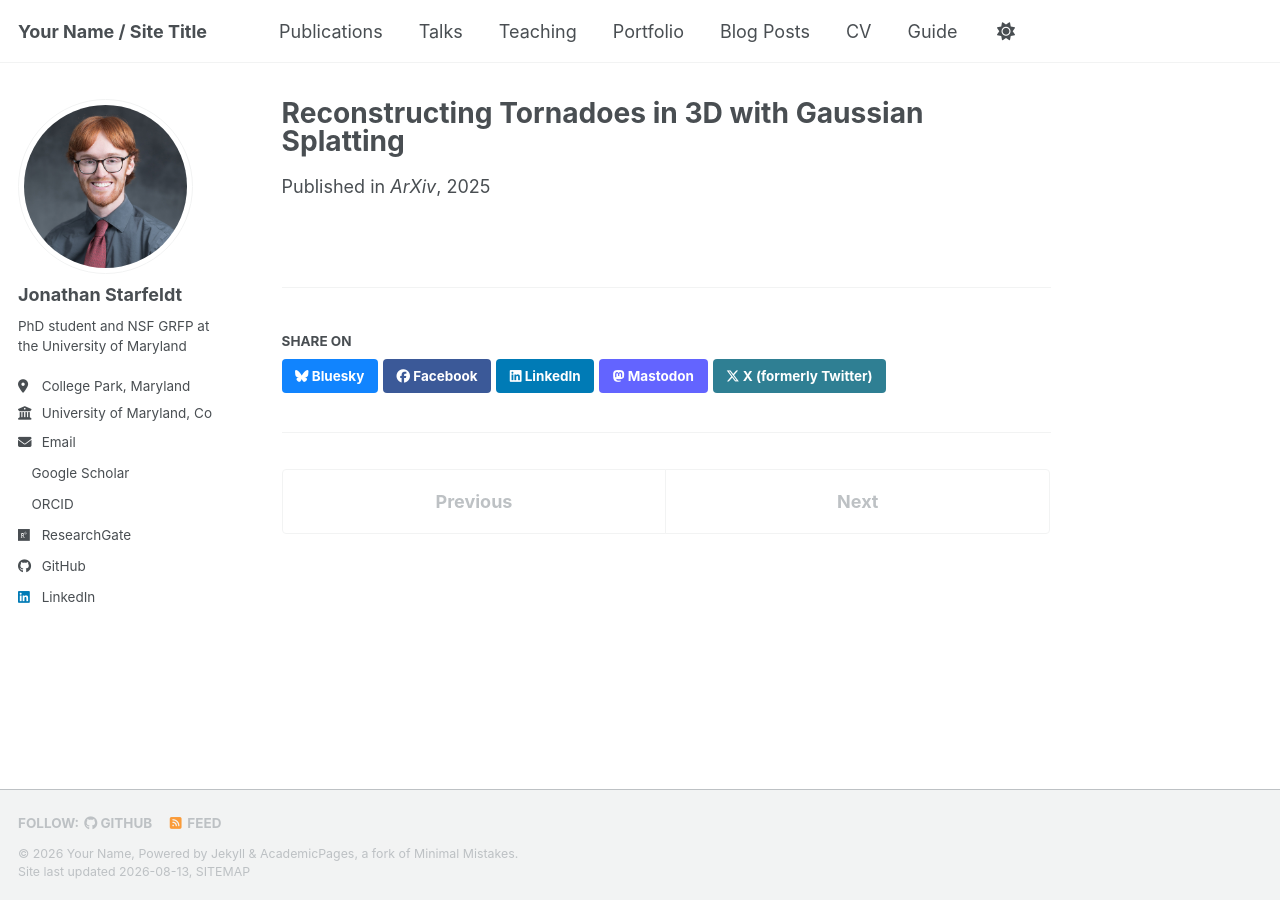
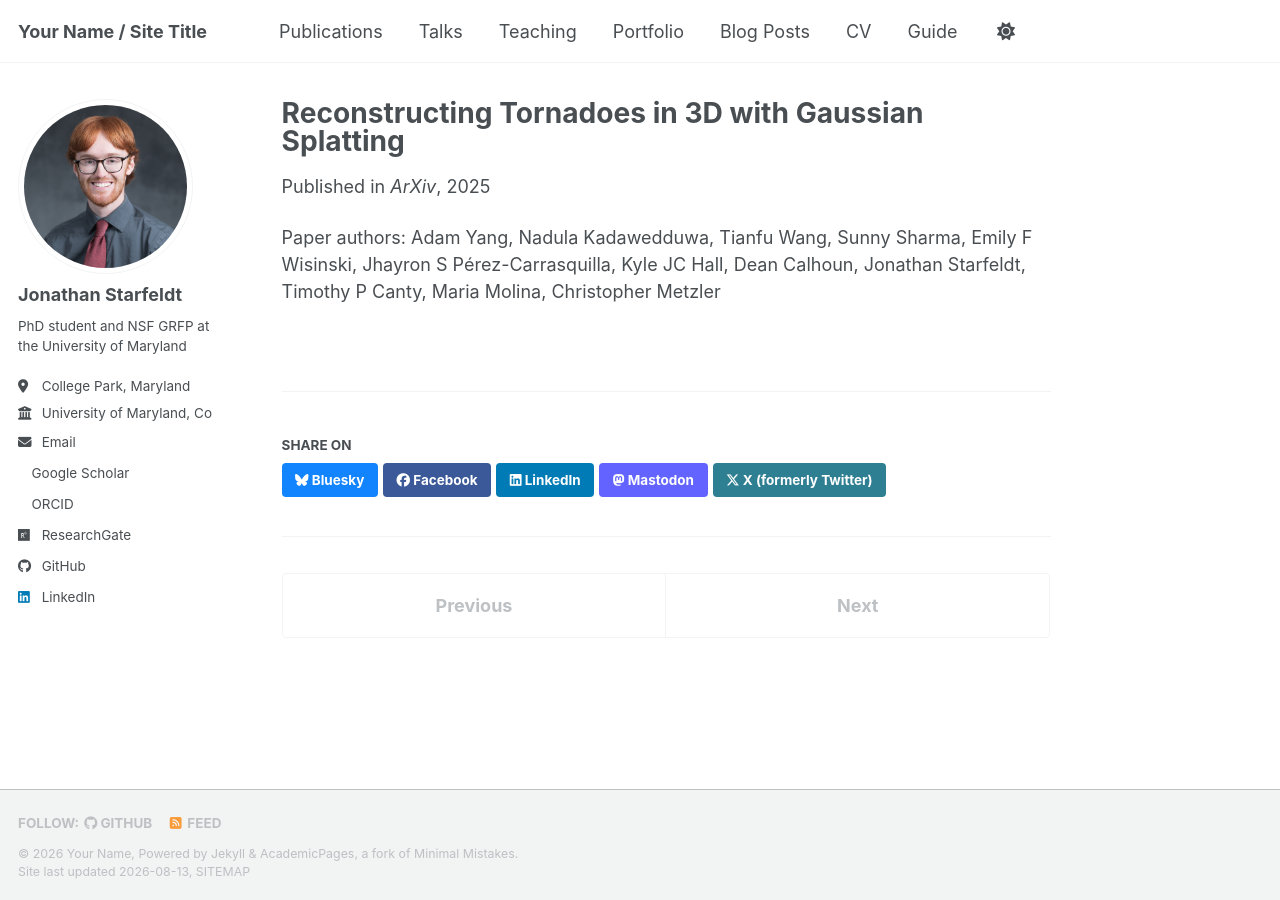
Before and after one commit to jstarfeldt/jstarfeldt.github.io, a Jekyll site: the page built from _publications/3D_tornadoes.md, in a window 1280 px wide. Built offline with Jekyll 4.4.1, drawn with Linux system fonts in a browser that asks for light colours; a style sheet for code colours, icons or effects is not loaded.

Commit message:
Update 3D_tornadoes.md

```diff
--- a/_publications/3D_tornadoes.md
+++ b/_publications/3D_tornadoes.md
@@ -7,3 +7,4 @@ date: 2025-09-02
 venue: 'ArXiv'
 paperurl: 'https://arxiv.org/pdf/2506.18677'
 ---
+Paper authors: Adam Yang, Nadula Kadawedduwa, Tianfu Wang, Sunny Sharma, Emily F Wisinski, Jhayron S Pérez-Carrasquilla, Kyle JC Hall, Dean Calhoun, Jonathan Starfeldt, Timothy P Canty, Maria Molina, Christopher Metzler
```
